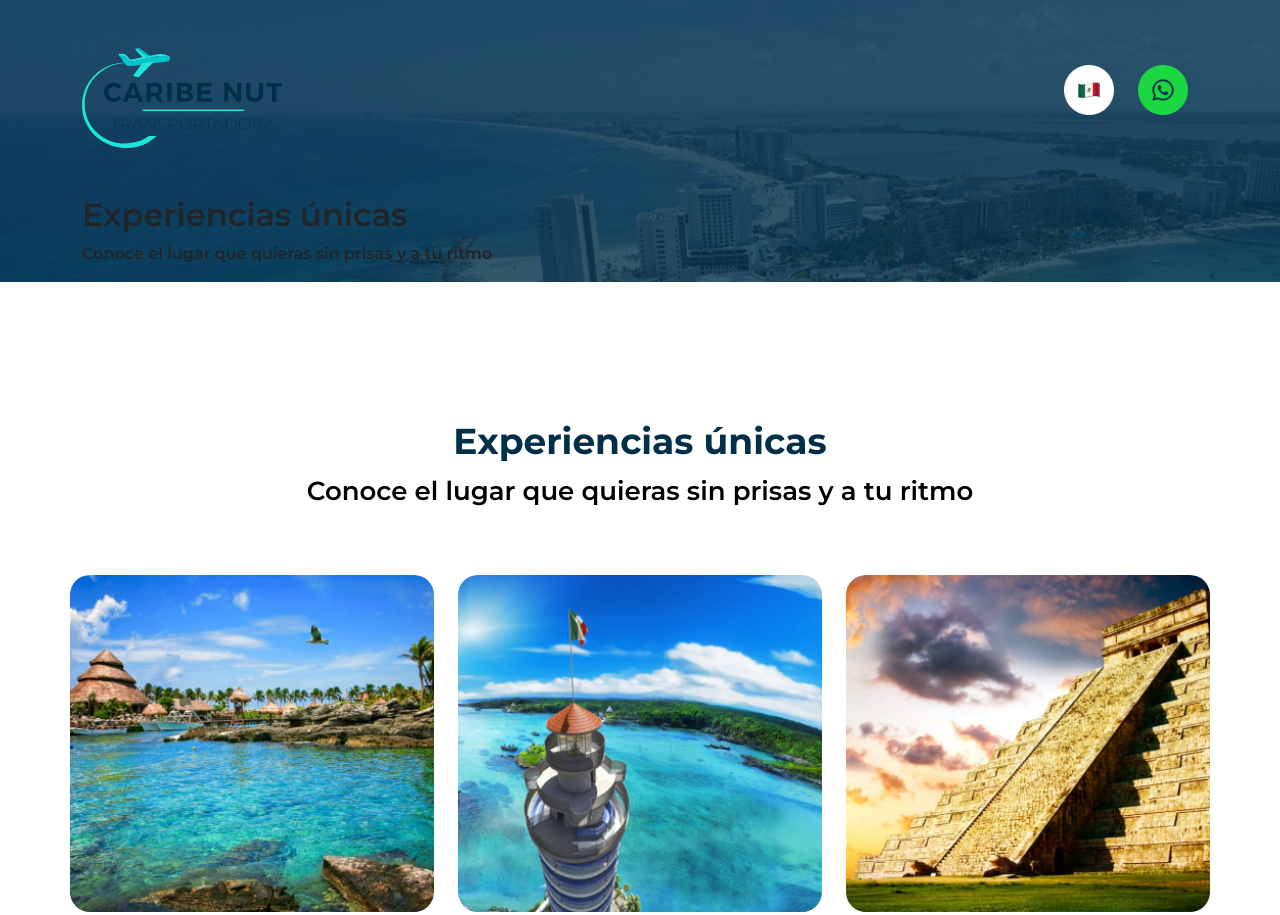
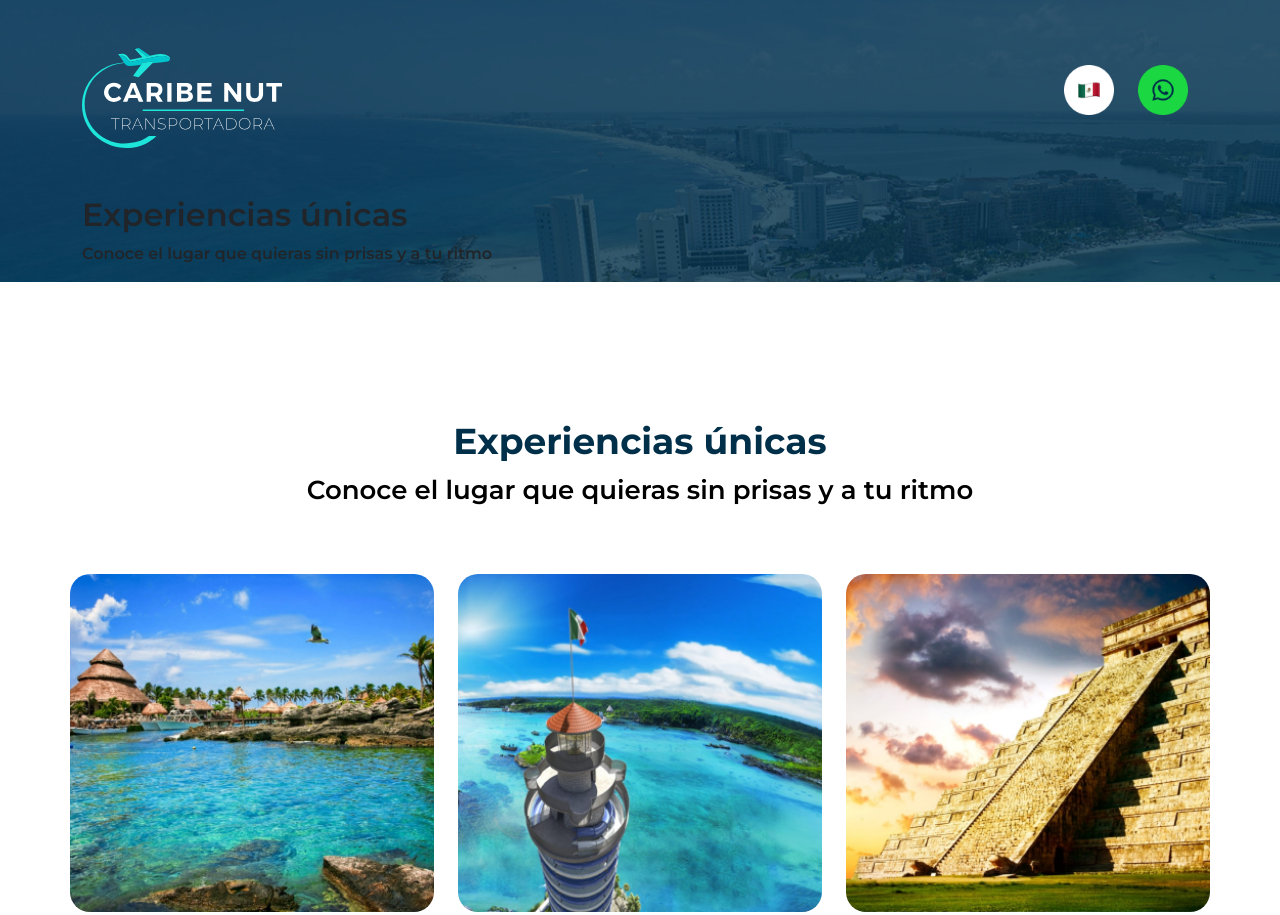
Before and after one commit to jonasabarcaponce/caribe-nut, a plain HTML site: page index.html in a window 1280 px wide. Shown: the top 915 px of the page. Drawn offline with Linux system fonts and the light colour scheme.

Commit message:
caribe-sabronut

```diff
--- a/index.html
+++ b/index.html
@@ -31,7 +31,7 @@
             <div class="container">
                 <div class="row d-lg-flex align-items-center py-5">
                     <div class="col-lg-4 col-6">
-                        <img class="caribe-logotipo" src="img/logo-caribe-nut.svg">
+                        <img class="caribe-logotipo" src="img/logo-caribe-nut-claro.svg">
                     </div>
                     <div class="col-md-8 col-6">
                         <ul class="caribe-navegacion-enlaces">
```
Also changed, not shown: img/logo-caribe-nut-claro.svg (added).
